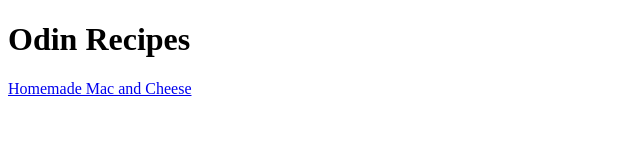
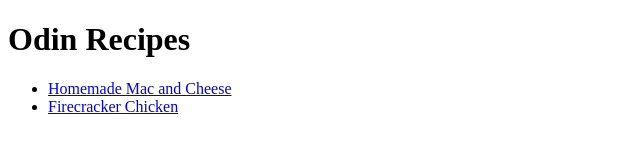
Before and after one commit to Jake-Rice/odin-recipes, a plain HTML site: page index.html in a window 1280 px wide. Shown: the whole page, without its empty margins (0-640 px from the left). Drawn offline with Linux system fonts and the light colour scheme.

Commit message:
Link Firecracker Chicken recipe to homepage

```diff
--- a/index.html
+++ b/index.html
@@ -6,6 +6,9 @@
   </head>
   <body>
     <h1>Odin Recipes</h1>
-    <a href="./recipes/homemade-mac-and-cheese.html">Homemade Mac and Cheese</a>
+    <ul>
+      <li><a href="./recipes/homemade-mac-and-cheese.html">Homemade Mac and Cheese</a></li>
+      <li><a href="./recipes/firecracker-chicken.html">Firecracker Chicken</a></li>
+    </ul>
   </body>
 </html>
```
